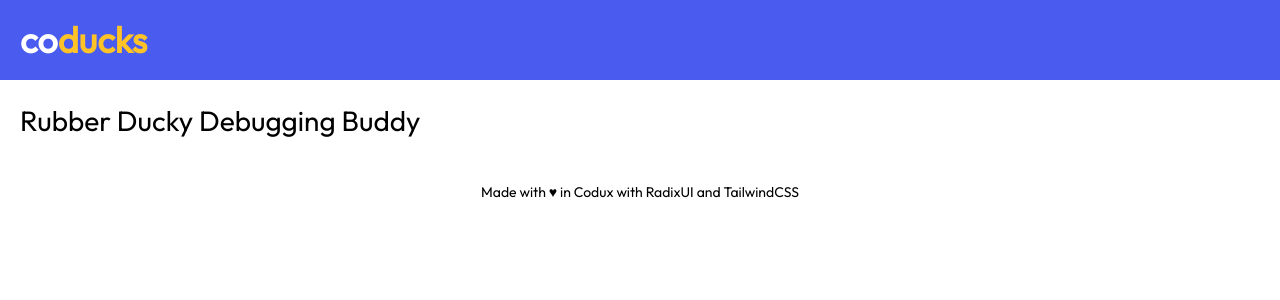
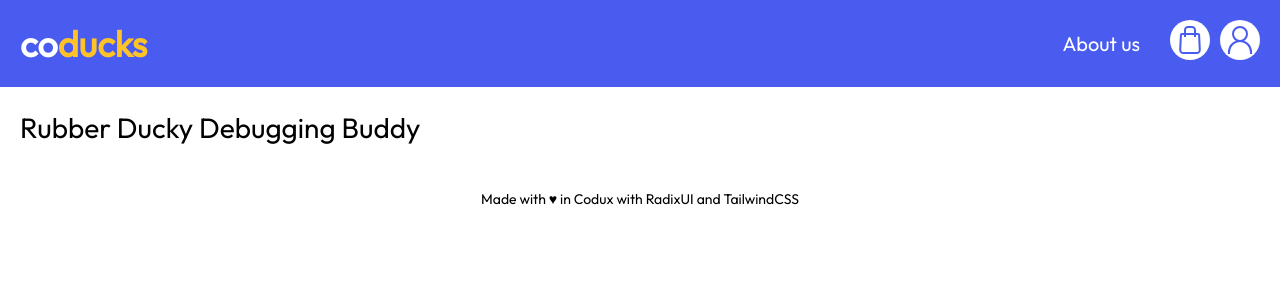
Before and after one commit to vakila/coducks, a React (Vite) app: page / in a window 1280 px wide. Shown: the top 300 px of the page. Built offline with nearby package versions, Linux system fonts and the light colour scheme.

Commit message:
Add basic Header navmenu

```diff
--- a/src/App.tsx
+++ b/src/App.tsx
@@ -23,7 +23,7 @@ function App({ product, user }: { product: Product; user: User }) {
 
   return (
     <div>
-      <Header />
+      <Header cart={cart} user={user} />
       <main>
         <h2 className="text-[28px] p-5">{product.name}</h2>
       </main>
--- a/src/components/header.tsx
+++ b/src/components/header.tsx
@@ -1,9 +1,66 @@
-export const Header = () => {
+import * as NavigationMenu from "@radix-ui/react-navigation-menu";
+import { Icon } from "./icon";
+import type { Cart, User } from "../types";
+
+export const Header = ({ cart, user }: { cart: Cart; user?: User }) => {
   return (
-    <header className="bg-blue p-5">
-      <h1 className="text-yellow text-4xl font-bold">
+    <header className="bg-blue p-5 w-100 flex justify-between items-center">
+      <h1 className="text-yellow text-4xl font-bold leading-[28px]">
         <span className="text-white">co</span>ducks
       </h1>
+      <NavigationMenu.Root className="">
+        <NavigationMenu.List className="flex gap-[10px] items-center justify-between text-xl">
+          <NavigationMenu.Item key="about" className="">
+            <NavigationMenu.Link
+              className="flex items-center pr-5 text-white hover:text-yellow"
+              href="https://codux.com"
+            >
+              About us
+            </NavigationMenu.Link>
+          </NavigationMenu.Item>
+
+          <NavigationMenu.Item key="cart" className="relative">
+            <NavigationMenu.Trigger className="">
+              <Icon name="Cart" />
+            </NavigationMenu.Trigger>
+            <NavigationMenu.Content className="w-max absolute right-0 top-10 py-[10px] px-4 bg-white border-[1px] border-gray-med rounded-lg">
+              <div className="absolute -top-2 right-[0.7rem] bg-white rotate-45 w-4 h-4 border-t-[1px] border-l-[1px] rounded-tl-md border-gray-med z-10"></div>
+
+              <NavigationMenu.Link href="/checkout">
+                <button className="bg-yellow rounded py-2 px-[19px]">
+                  Checkout
+                </button>
+              </NavigationMenu.Link>
+            </NavigationMenu.Content>
+          </NavigationMenu.Item>
+
+          <NavigationMenu.Item key="account" className="relative">
+            <NavigationMenu.Trigger className="">
+              <Icon name="User" />
+            </NavigationMenu.Trigger>
+            <NavigationMenu.Content className="w-max absolute right-0 top-10 py-[10px] px-4 bg-white border-[1px] border-gray-med rounded-lg">
+              <div className="absolute -top-2 right-[0.7rem] bg-white rotate-45 w-4 h-4 border-t-[1px] border-l-[1px] rounded-tl-md border-gray-med z-1"></div>
+
+              {user ? (
+                <>
+                  <p className="pb-3">{user.name}</p>
+                  <NavigationMenu.Link href="/logout">
+                    <button className="bg-yellow rounded py-2 px-[19px]">
+                      Log out
+                    </button>
+                  </NavigationMenu.Link>
+                </>
+              ) : (
+                <NavigationMenu.Link href="/login">
+                  <button className="bg-yellow rounded py-2 px-[19px]">
+                    Log in
+                  </button>
+                </NavigationMenu.Link>
+              )}
+            </NavigationMenu.Content>
+          </NavigationMenu.Item>
+        </NavigationMenu.List>
+      </NavigationMenu.Root>
     </header>
   );
 };
```
